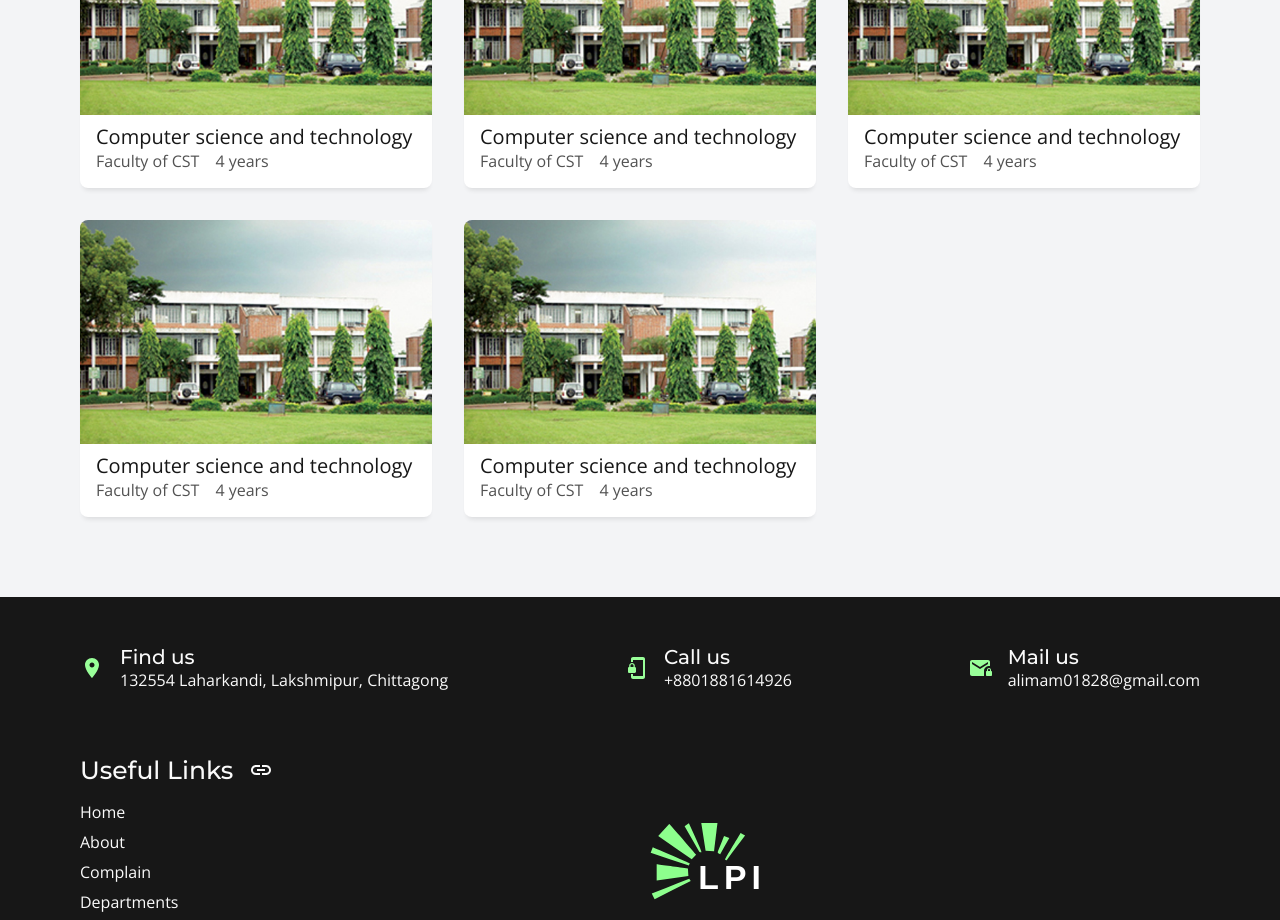
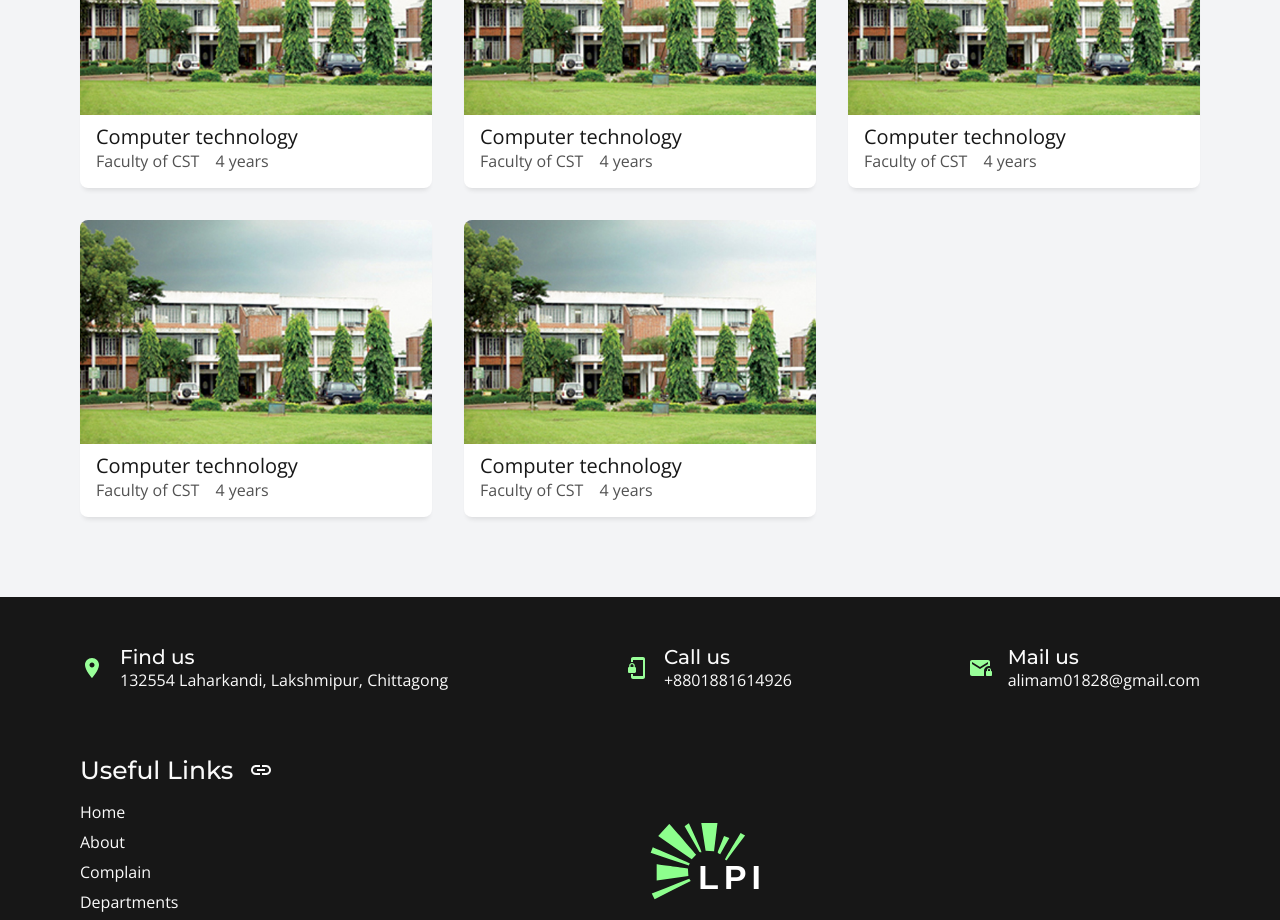
Before and after one commit to al-imam/lpi, a React (Vite) app: page / in a window 1280 px wide. Shown: the part 1520-2440 px from the top of the page. Built offline with nearby package versions, Linux system fonts and the light colour scheme.

Commit message:
change departments names

```diff
--- a/src/components/Departments/data.js
+++ b/src/components/Departments/data.js
@@ -1,26 +1,26 @@
 export default [
   {
-    title: "Computer science and technology",
+    title: "Computer technology",
     src: "/assets/collage.jpg",
     subtitle: "Faculty of CST",
   },
   {
-    title: "Computer science and technology",
+    title: "Computer technology",
     src: "/assets/collage.jpg",
     subtitle: "Faculty of CST",
   },
   {
-    title: "Computer science and technology",
+    title: "Computer technology",
     src: "/assets/collage.jpg",
     subtitle: "Faculty of CST",
   },
   {
-    title: "Computer science and technology",
+    title: "Computer technology",
     src: "/assets/collage.jpg",
     subtitle: "Faculty of CST",
   },
   {
-    title: "Computer science and technology",
+    title: "Computer technology",
     src: "/assets/collage.jpg",
     subtitle: "Faculty of CST",
   },
```
